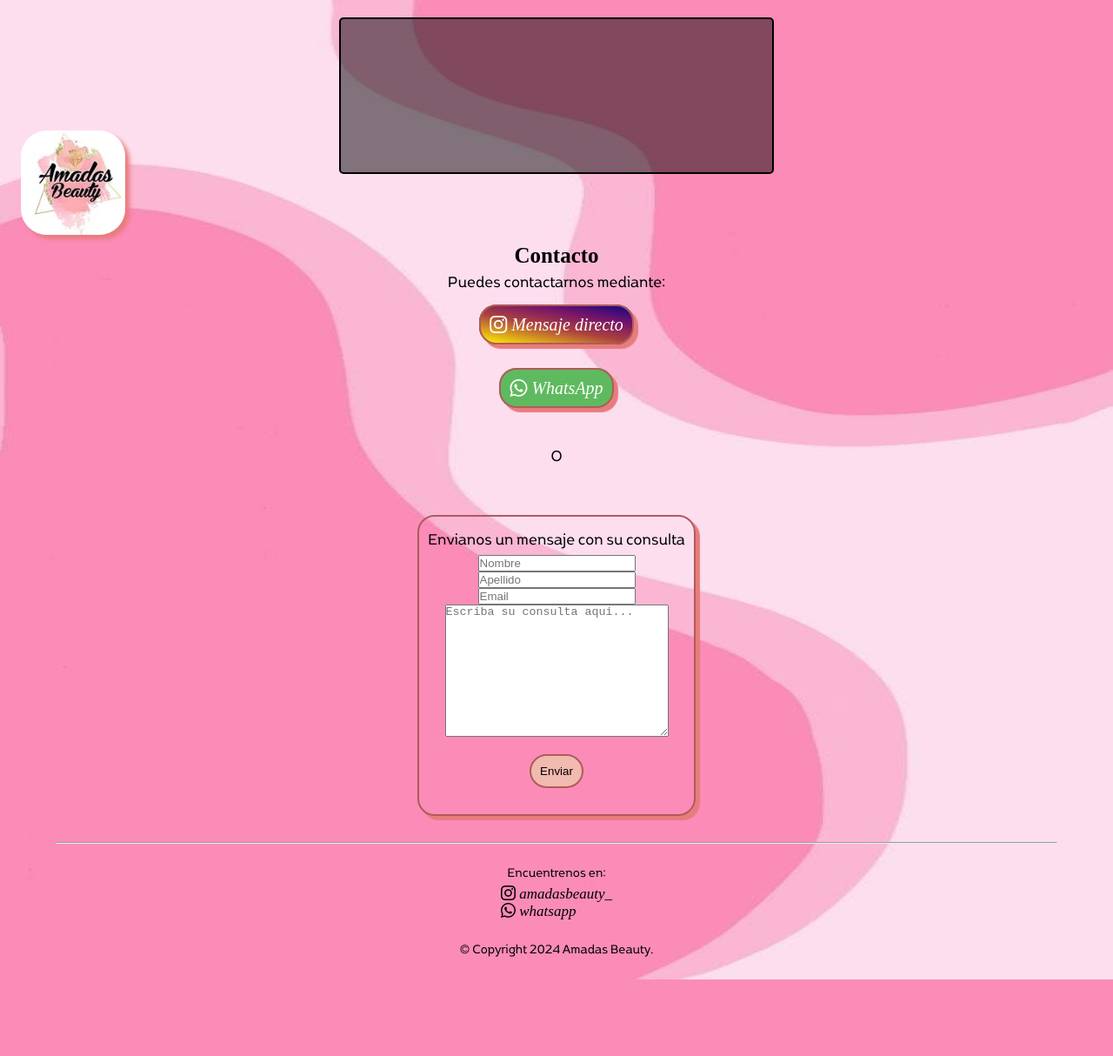
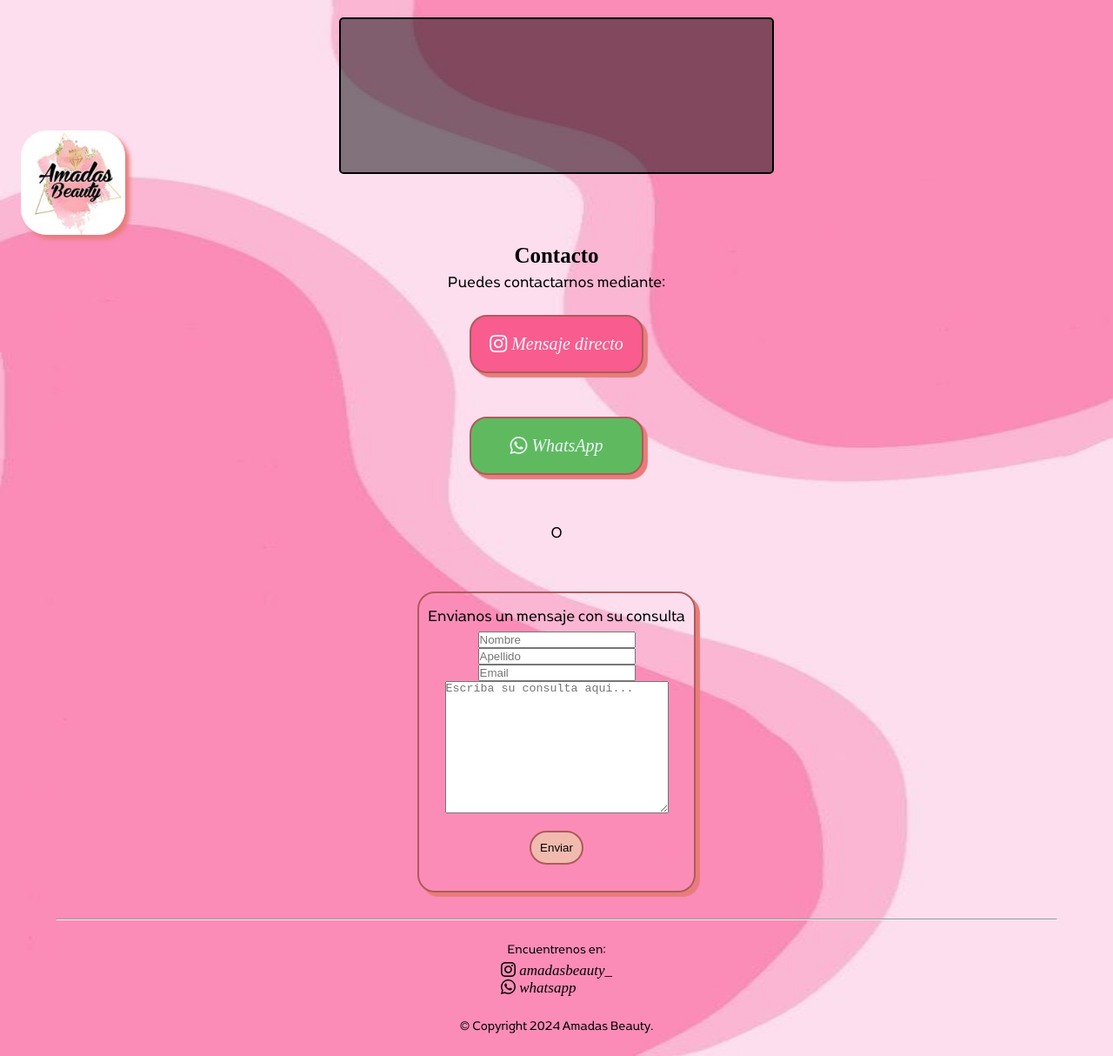
Before and after one commit to Jon-Arr/amadasbeauty, a PHP site: page /pages/contacto.html in a window 1280 px wide. Shown: the whole page at 87% size. Before the commit the page ends 1126 px from the top, so only its background shows below. Run offline with PHP 8.4, Linux system fonts and the light colour scheme; some web fonts are replaced; grey boxes are pictures that could not be loaded.

Commit message:
cambio boton contactos

```diff
--- a/css/styles.css
+++ b/css/styles.css
@@ -130,22 +130,30 @@
 .menu-cont-contacto{
     display: flex;
     flex-direction: column;
+    justify-content: center;
+    align-items: center;
     text-align: center;
     gap: 50px;
     margin-top: 20px;
+    width: 100%;
+}
+.contacto{
+    width: 200px;
+    border: 2px solid rgb(175, 91, 91);
+    box-shadow: 5px 5px 1px rgb(232, 124, 124);
+    border-radius: 20px;
+    padding: 20px;
 }
 .contacto i{
     font-size: 20px;
-    border: 2px solid rgb(175, 91, 91);
-    box-shadow: 5px 5px 1px rgb(232, 124, 124);
-    border-radius: 20px;
-    padding: 10px;
+    color: aliceblue;
 }
-.contacto .bi-instagram{
+.contacto-instagram{
     color: white;
-    background: linear-gradient(11deg, rgba(255,241,0,1) 0%, rgba(171,64,64,1) 45%, rgba(118,20,105,1) 72%, rgba(15,8,134,1) 100%);
+    /* background: linear-gradient(11deg, rgba(255,241,0,1) 0%, rgba(171,64,64,1) 45%, rgba(118,20,105,1) 72%, rgba(15,8,134,1) 100%); */
+    background: rgb(249, 92, 142);
 }
-.contacto .bi-whatsapp{
+.contacto-wsp{
     color: white;
     background: rgb(95, 186, 95);
 }
--- a/pages/contacto.html
+++ b/pages/contacto.html
@@ -24,12 +24,12 @@
         <p>Puedes contactarnos mediante:</p>
         <div class="menu-cont-contacto">
             <div class="contacto contacto-instagram">
-                <a href="https://ig.me/m/amadasbeauty_" target="_blank">
+                <a class="link" href="https://ig.me/m/amadasbeauty_" target="_blank">
                     <i class="bi bi-instagram"> Mensaje directo</i>
                 </a>
             </div>
             <div class="contacto contacto-wsp">
-                <a href="https://wa.me/957721821/?text=Hola%20AmadasBeauty%20..." target="_blank">
+                <a class="link" href="https://wa.me/957721821/?text=Hola%20AmadasBeauty%20..." target="_blank">
                     <i class="bi bi-whatsapp"> WhatsApp</i>
                 </a>
             </div>
```
Also changed, not shown: 1 other file.
